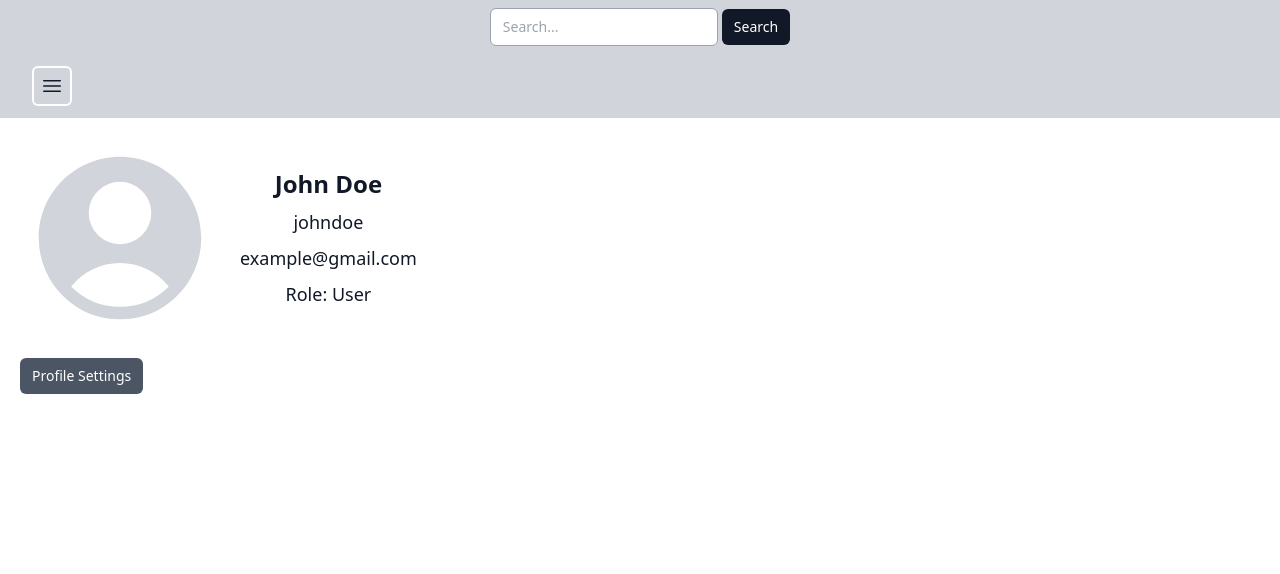
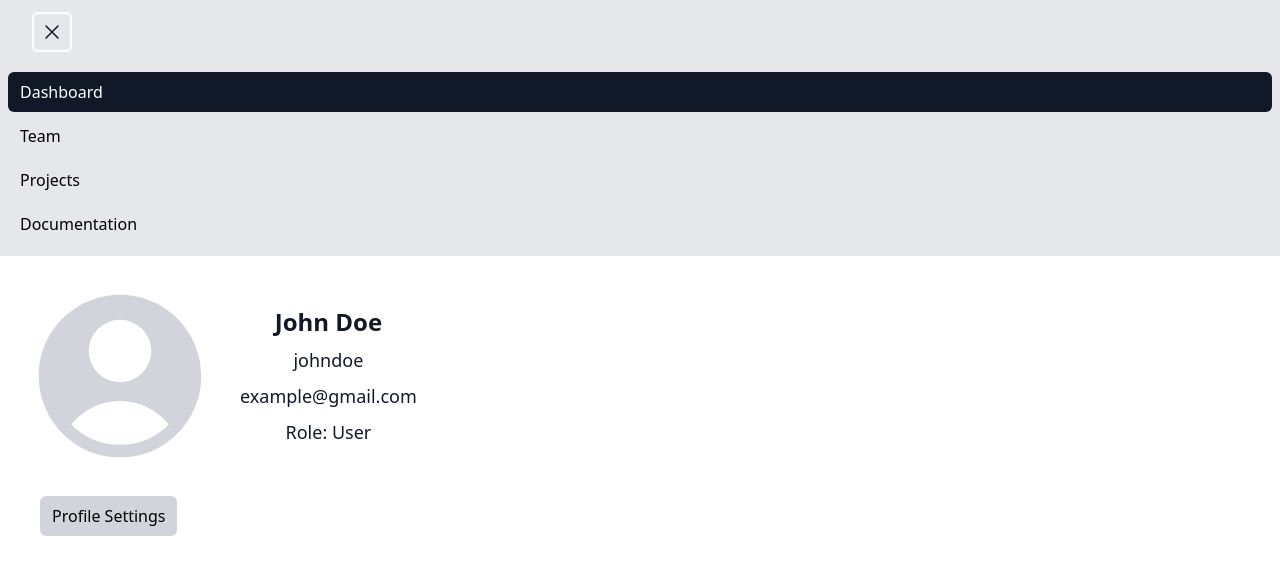
Before and after one commit to MrZarrar/Asset-Repository---Team-Project, a SvelteKit app in the folder frontend/: page /profile in a window 1280 px wide. Both pictures are taken after a click on the button "Open main menu". Shown: the top 574 px of the page. Built offline with nearby package versions, Linux system fonts and the light colour scheme.

Commit message:
#45 New design for Profile and Profile Settings pages

```diff
--- a/frontend/src/routes/profile/+page.svelte
+++ b/frontend/src/routes/profile/+page.svelte
@@ -1,44 +1,35 @@
 <script>
 	import { user } from '../../lib/user.js';
 
-	let isOpen = false;
+	let isMobileMenuOpen = false;
+	function toggleMobileMenu() {
+		isMobileMenuOpen = !isMobileMenuOpen;
+	}
 
-	const toggle = () => {
-		isOpen = !isOpen;
-	};
 </script>
 
-<header class="bg-gray-200 dark:bg-gray-800 text-gray-900 dark:text-gray-100">
-	<!-- Search bar -->
-	<div class="flex flex-row items-center justify-center bg-gray-300 dark:bg-gray-700 p-2">
-		<form action="#" method="get" class="flex items-center">
-			<input
-				type="search"
-				placeholder="Search..."
-				class="rounded-md px-3 py-2 text-sm text-gray-700 dark:text-gray-200 bg-white dark:bg-gray-600 border border-gray-400 dark:border-gray-500"
-			/>
-			<button
-				type="submit"
-				class="rounded-md ml-1 bg-gray-900 dark:bg-gray-800 text-white px-3 py-2 text-sm font-medium hover:scale-105 transition-all duration-300"
-				>Search</button
-			>
-		</form>
-	</div>
+<svelte:head>
+	<meta charset="UTF-8" />
+	<meta name="viewport" content="width=device-width, initial-scale=1.0" />
+	<title>Profile</title>
+</svelte:head>
 
-	<!-- Navigation -->
-	<nav class="bg-gray-300 dark:bg-gray-700">
+<main class="bg-white dark:bg-gray-900 text-gray-900 dark:text-gray-100 min-h-screen">
+	<nav class="bg-gray-200 dark:bg-gray-800">
 		<div class="mx-auto max-w-7xl px-2 sm:px-6 lg:px-8">
 			<div class="relative flex h-16 items-center justify-between">
 				<div class="absolute inset-y-0 left-0 flex items-center md:hidden">
 					<button
 						type="button"
+						on:click={toggleMobileMenu}
 						class="relative inline-flex items-center justify-center rounded-md p-2 dark:text-gray-400 hover:scale-105 transition-all duration-300 focus:ring-2 focus:ring-white focus:outline-hidden focus:ring-inset"
 						aria-controls="mobile-menu"
-						aria-expanded="false"
+						aria-expanded={isMobileMenuOpen}
 					>
+						<span class="absolute -inset-0.5"></span>
 						<span class="sr-only">Open main menu</span>
 						<svg
-							class="block size-6"
+							class={!isMobileMenuOpen ? 'block size-6' : 'hidden size-6'}
 							fill="none"
 							viewBox="0 0 24 24"
 							stroke-width="1.5"
@@ -51,43 +42,94 @@
 								d="M3.75 6.75h16.5M3.75 12h16.5m-16.5 5.25h16.5"
 							/>
 						</svg>
+						<svg
+							class={isMobileMenuOpen ? 'block size-6' : 'hidden size-6'}
+							fill="none"
+							viewBox="0 0 24 24"
+							stroke-width="1.5"
+							stroke="currentColor"
+							aria-hidden="true"
+						>
+							<path stroke-linecap="round" stroke-linejoin="round" d="M6 18 18 6M6 6l12 12" />
+						</svg>
 					</button>
 				</div>
 
 				<div class="hidden md:block">
 					<div class="flex space-x-4">
 						<a
-							href="#"
+							href="/profile"
 							class="rounded-md bg-gray-900 px-3 py-2 text-sm font-medium text-white hover:scale-105 transition-all duration-300"
-							>Profile</a
+							aria-current="page"
 						>
+							Profile
+						</a>
 						<a
 							href="/home"
-							class="rounded-md px-3 py-2 text-sm font-medium text-black dark:text-gray-300 hover:bg-gray-400 dark:hover:bg-gray-600 transition-all duration-300"
-							>Home</a
+							class="rounded-md px-3 py-2 text-sm font-medium text-black dark:text-gray-300 hover:bg-gray-300 dark:hover:bg-gray-700 hover:scale-105 transition-all duration-300"
 						>
+							Dashboard
+						</a>
 						<a
-							href="#"
-							class="rounded-md px-3 py-2 text-sm font-medium text-black dark:text-gray-300 hover:bg-gray-400 dark:hover:bg-gray-600 transition-all duration-300"
-							>Log In</a
+							href=""
+							class="rounded-md px-3 py-2 text-sm font-medium text-black dark:text-gray-300 hover:bg-gray-300 dark:hover:bg-gray-700 hover:scale-105 transition-all duration-300"
 						>
+							Team
+						</a>
 						<a
-							href="#"
-							class="rounded-md px-3 py-2 text-sm font-medium text-black dark:text-gray-300 hover:bg-gray-400 dark:hover:bg-gray-600 transition-all duration-300"
-							>Sign Up</a
+							href=""
+							class="rounded-md px-3 py-2 text-sm font-medium text-black dark:text-gray-300 hover:bg-gray-300 dark:hover:bg-gray-700 hover:scale-105 transition-all duration-300"
 						>
+							Project
+						</a>
+						<a
+							href=""
+							class="rounded-md px-3 py-2 text-sm font-medium text-black dark:text-gray-300 hover:bg-gray-300 dark:hover:bg-gray-700 hover:scale-105 transition-all duration-300"
+						>
+							Documentation
+						</a>
 					</div>
 				</div>
+
+			</div>
+
+		</div>
+
+		<div class={`${isMobileMenuOpen ? 'block' : 'hidden'} md:hidden`} id="mobile-menu">
+			<div class="space-y-1 px-2 pt-2 pb-3">
+				<a
+					href="/home"
+					class="block rounded-md bg-gray-900 px-3 py-2 text-base font-medium text-white"
+					aria-current="page"
+				>
+					Dashboard
+				</a>
+				<a
+					href=""
+					class="block rounded-md px-3 py-2 text-base font-medium text-black dark:text-gray-300 hover:bg-gray-300 dark:hover:bg-gray-700 transition-colors duration-300"
+				>
+					Team
+				</a>
+				<a
+					href=""
+					class="block rounded-md px-3 py-2 text-base font-medium text-black dark:text-gray-300 hover:bg-gray-300 dark:hover:bg-gray-700 transition-colors duration-300"
+				>
+					Projects
+				</a>
+				<a
+					href=""
+					class="block rounded-md px-3 py-2 text-base font-medium text-black dark:text-gray-300 hover:bg-gray-300 dark:hover:bg-gray-700 transition-colors duration-300"
+				>
+					Documentation
+				</a>
 			</div>
 		</div>
 	</nav>
-</header>
 
-<main class="bg-white dark:bg-gray-900 text-gray-900 dark:text-gray-100 min-h-screen p-5">
-	<div class="flex items-center space-x-5">
+	<div class="flex items-center space-x-5 p-5">
 		<div>
 			<svg
-				class="w-[200px] h-[200px] text-gray-300 dark:text-gray-500"
+				class="w-[200px] h-[200px] text-gray-300"
 				viewBox="0 0 24 24"
 				fill="currentColor"
 				aria-hidden="true"
@@ -100,16 +142,18 @@
 			</svg>
 		</div>
 		<div class="flex flex-col justify-center items-center gap-2">
-			<h3 class="text-2xl font-bold">{$user.name}</h3>
+			<div class="flex flex-row gap-4">
+				<h3 class="text-2xl font-bold">{$user.name}</h3>
+			</div>
 			<p class="text-lg">{$user.username}</p>
 			<p class="text-lg">{$user.email}</p>
 			<p class="text-lg">Role: User</p>
 		</div>
 	</div>
-	<div class="flex items-center pt-5">
+	<div class="flex items-center pl-10">
 		<a
 			href="/profile_settings"
-			class="text-white bg-gray-600 dark:bg-gray-800 hover:bg-gray-900 dark:hover:bg-gray-700 rounded-md px-3 py-2 text-sm font-medium transition-all duration-300"
+			class="block rounded-md px-3 py-2 text-base font-medium bg-gray-300 text-black dark:text-gray-300 hover:bg-gray-400 dark:hover:bg-gray-600 transition-all duration-300"
 			>Profile Settings</a
 		>
 	</div>
--- a/frontend/src/routes/profile_settings/+page.svelte
+++ b/frontend/src/routes/profile_settings/+page.svelte
@@ -1,86 +1,57 @@
 <script>
-  import { goto } from "$app/navigation";
-  import { user } from "$lib/user";
-  import { updateProfile } from "$lib/api";
+	import { goto } from '$app/navigation';
+	import { user } from '$lib/user';
+	import { updateProfile } from '$lib/api';
 
-  let userid;
-  let username;
-  let name;
-  let email;
-
-  $: {
-    userid = $user.userid;
-    username = $user.username;
-    name = $user.name;
-    email = $user.email;
-  }
+	let userid = $user.userid;
 
 	async function updatedProfile() {
-    if(!userid) {
-      alert("User ID is required.");
+		if (!userid) {
+			alert('User ID is required.');
 			return;
 		}
-    try{
+		try {
 			await updateProfile(userid, username, name, email);
 			user.set({ userid, username, name, email });
-      goto("/profile");
-    }
-    catch (error) {
-      console.error("Error updating profile:", error);
-      alert("Error updating profile. Please try again.");
+			goto('/profile');
+		} catch (error) {
+			console.error('Error updating profile:', error);
+			alert('Error updating profile. Please try again.');
 		}
 	}
 
 	function cancel() {
-    goto("/profile");
+		goto('/profile');
 	}
 </script>
 
-
-<form
-  id="profile-settings-form"
-  class="flex flex-col justify-center items-center"
->
+<form id="profile-settings-form" class="flex flex-col justify-center items-center">
 	<div class="border-b border-gray-900/10 pb-12">
-    <h2 class="text-base/7 font-semibold text-gray-900">
-      Personal Information
-    </h2>
+		<h2 class="text-base/7 font-semibold text-gray-900">Personal Information</h2>
 
 		<div class="mt-5 grid grid-cols-1 gap-x-6 gap-y-8 sm:grid-cols-6">
 			<div class="sm:col-span-4">
-        <label for="username" class="block text-sm/6 font-medium text-gray-900"
-          >Username</label
-        >
+				<label for="username" class="block text-sm/6 font-medium text-gray-900">Username</label>
 				<div class="mt-2">
-          <div
-            class="flex items-center rounded-md bg-white pl-3 outline-1 -outline-offset-1 outline-gray-300 focus-within:outline-2 focus-within:-outline-offset-2 focus-within:outline-indigo-600"
-          >
-            <div
-              class="shrink-0 text-base text-gray-500 select-none sm:text-sm/6"
-            ></div>
 						<input
 							type="text"
 							name="username"
 							id="username"
-              class="block min-w-0 grow py-1.5 pr-3 pl-1 text-base text-gray-900 placeholder:text-gray-400 focus:outline-none sm:text-sm/6"
-              placeholder="username"
-              bind:value={username}
+							class="block w-full rounded-md bg-white px-3 py-1.5 text-base text-gray-900 placeholder:text-gray-400 border border-gray-300 focus:outline-none focus:ring-2 focus:ring-indigo-600 sm:text-sm/6"
+							placeholder="Username"
+							bind:value={$user.username}
 						/>
-          </div>
 				</div>
 			</div>
 
 			<div class="col-span-full">
-        <label for="photo" class="block text-sm/6 font-medium text-gray-900"
-          >Photo</label
-        >
+				<label for="photo" class="block text-sm/6 font-medium text-gray-900">Photo</label>
 				<div class="mt-2 flex items-center gap-x-3">
 					<svg
 						class="size-12 text-gray-300"
 						viewBox="0 0 24 24"
 						fill="currentColor"
 						aria-hidden="true"
-            data-slot="icon"
 					>
 						<path
 							fill-rule="evenodd"
@@ -97,49 +68,44 @@
 			</div>
 
 			<div class="sm:col-span-3">
-        <label
-          for="name"
-          class="block text-sm/6 font-medium text-gray-900">Name</label
-        >
+				<label for="name" class="block text-sm/6 font-medium text-gray-900">Name</label>
 				<div class="mt-2">
 					<input
 						type="text"
 						name="name"
 						id="name"
 						autocomplete="given-name"
-            class="block w-full rounded-md bg-white px-3 py-1.5 text-base text-gray-900 outline-1 -outline-offset-1 outline-gray-300 placeholder:text-gray-400 focus:outline-2 focus:-outline-offset-2 focus:outline-indigo-600 sm:text-sm/6"
-            bind:value={name}
+						class="block w-full rounded-md bg-white px-3 py-1.5 text-base text-gray-900 placeholder:text-gray-400 border border-gray-300 focus:outline-none focus:ring-2 focus:ring-indigo-600 sm:text-sm/6"
+						bind:value={$user.name}
 					/>
 				</div>
 			</div>
 
 			<div class="sm:col-span-4">
-        <label for="email" class="block text-sm/6 font-medium text-gray-900"
-          >Email address</label
-        >
+				<label for="email" class="block text-sm/6 font-medium text-gray-900">Email address</label>
 				<div class="mt-2">
 					<input
 						id="email"
 						name="email"
 						type="email"
 						autocomplete="email"
-            class="block w-full rounded-md bg-white px-3 py-1.5 text-base text-gray-900 outline-1 -outline-offset-1 outline-gray-300 placeholder:text-gray-400 focus:outline-2 focus:-outline-offset-2 focus:outline-indigo-600 sm:text-sm/6"
-            bind:value={email}
+						class="block w-full rounded-md bg-white px-3 py-1.5 text-base text-gray-900 placeholder:text-gray-400 border border-gray-300 focus:outline-none focus:ring-2 focus:ring-indigo-600 sm:text-sm/6"
+						bind:value={$user.email}
 					/>
 				</div>
 			</div>
 		</div>
 	</div>
-  <hr class=" w-11/12 rounded border-t-2 border-blue-500 mx-auto" />
+	<hr class="w-11/12 rounded border-t-2 border-black mx-auto" />
 	<div class="flex space-x-4 p-5">
 		<button
 			type="submit"
-      class="bg-blue-300 text-white hover:bg-blue-500 rounded-md px-3 py-2 text-sm font-medium"
+			class="block rounded-md px-3 py-2 text-base font-medium text-black dark:text-gray-300 hover:bg-gray-400 dark:hover:bg-gray-600 transition-all duration-300"
 			on:click={updatedProfile}>Save Changes</button
 		>
 		<button
 			type="button"
-      class="bg-blue-300 text-white hover:bg-blue-500 rounded-md px-3 py-2 text-sm font-medium"
+			class="block rounded-md px-3 py-2 text-base font-medium text-black dark:text-gray-300 hover:bg-gray-400 dark:hover:bg-gray-600 transition-all duration-300"
 			id="cancel-button"
 			on:click={cancel}>Return</button
 		>
```
Lines whose indentation alone changed are shown as unchanged.
